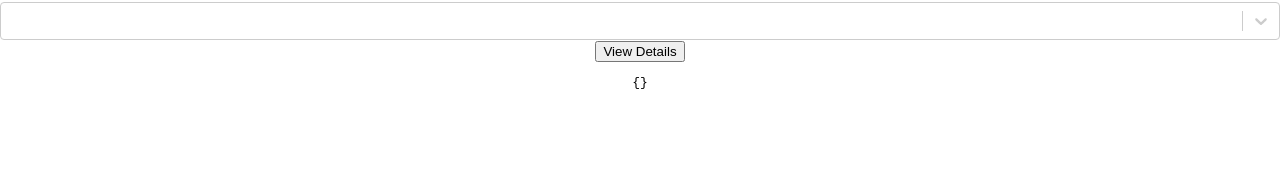
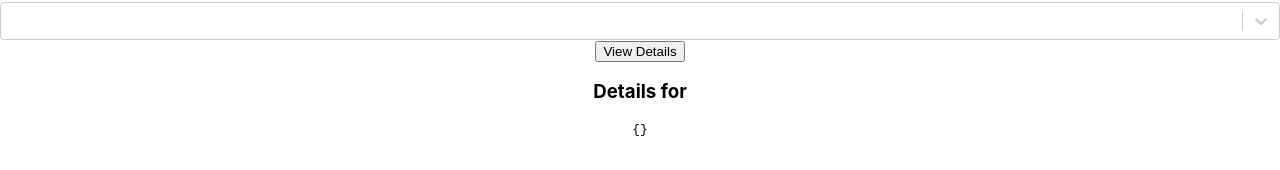
Before and after one commit to bahobab/lvtest, a React (Create React App) app in the folder client/: page / in a window 1280 px wide. Shown: the part 122-292 px from the top of the page. Built offline with nearby package versions, Linux system fonts and the light colour scheme; no server answers.

Commit message:
implemented ShowDetails component

```diff
--- a/client/src/App.js
+++ b/client/src/App.js
@@ -53,10 +53,44 @@ function SelectName ({names}) {
       <Select options={options} value={selectedValue} onChange={handleChange}/>
       <button onClick={handleClick}>View Details</button>
       <div>
-        <pre>{JSON.stringify(charDetails)}</pre>
+        {/* <pre>{JSON.stringify(charDetails)}</pre> */}
+        <ShowDetails characterDetails={charDetails}/>
       </div>
     </div>
   );
 }
 
+function ShowDetails({characterDetails}) {
+  const {
+    name,
+    height,
+    mass,
+    hair_color,
+    eye_color,
+    skin_color,
+    birth_year,
+    gender
+  } = characterDetails;
+
+  return (
+    <>
+      {/* <pre>{JSON.stringify(character)}</pre> */}
+      <h3>Details for <span>{name}</span></h3>
+      <pre>
+        {
+          JSON.stringify({
+          name,
+          height,
+          mass,
+          hair_color,
+          skin_color,
+          eye_color,
+          birth_year,
+          gender
+        })
+      }
+      </pre>
+    </>
+  );
+}
 export default App;
```
